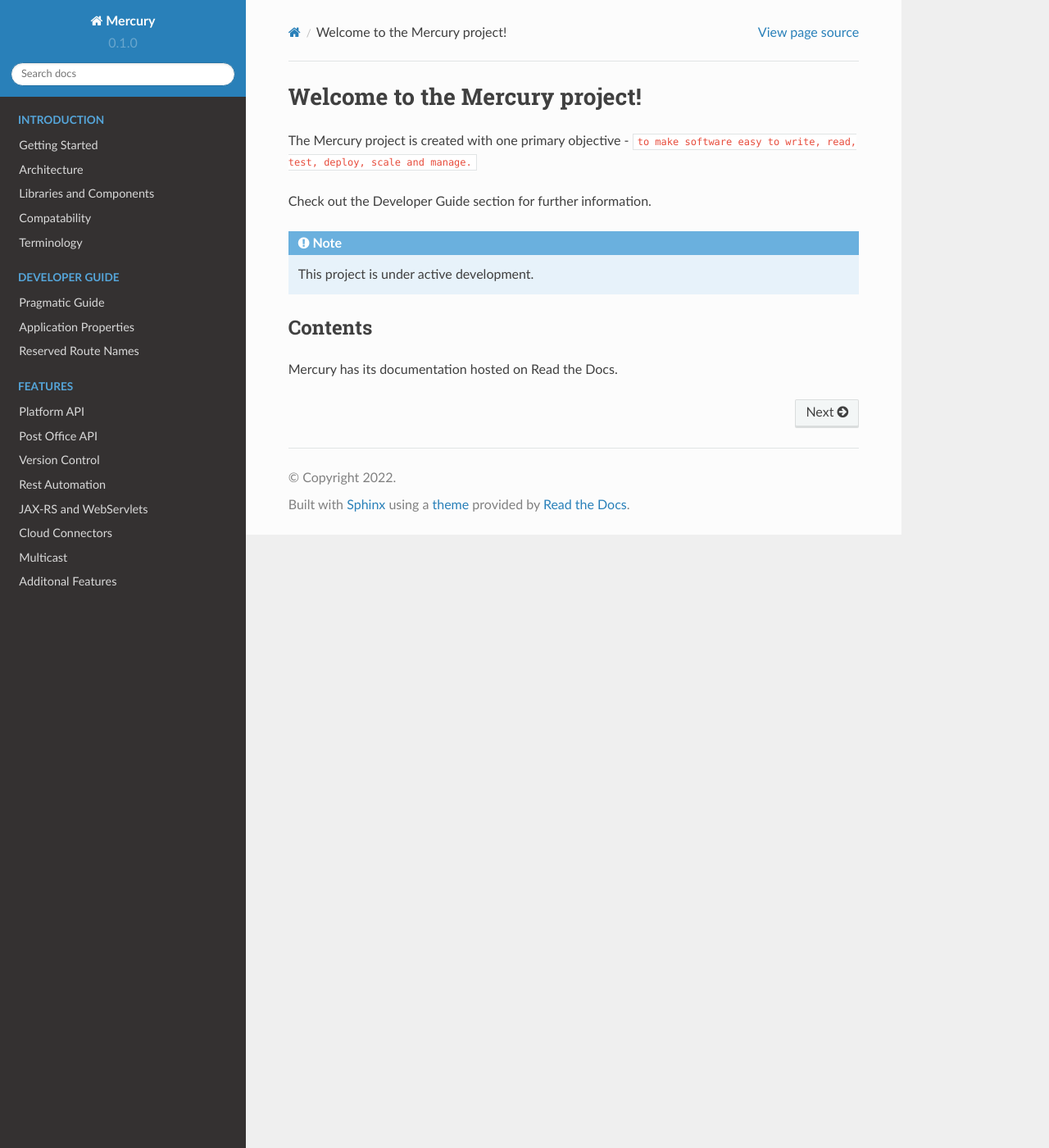
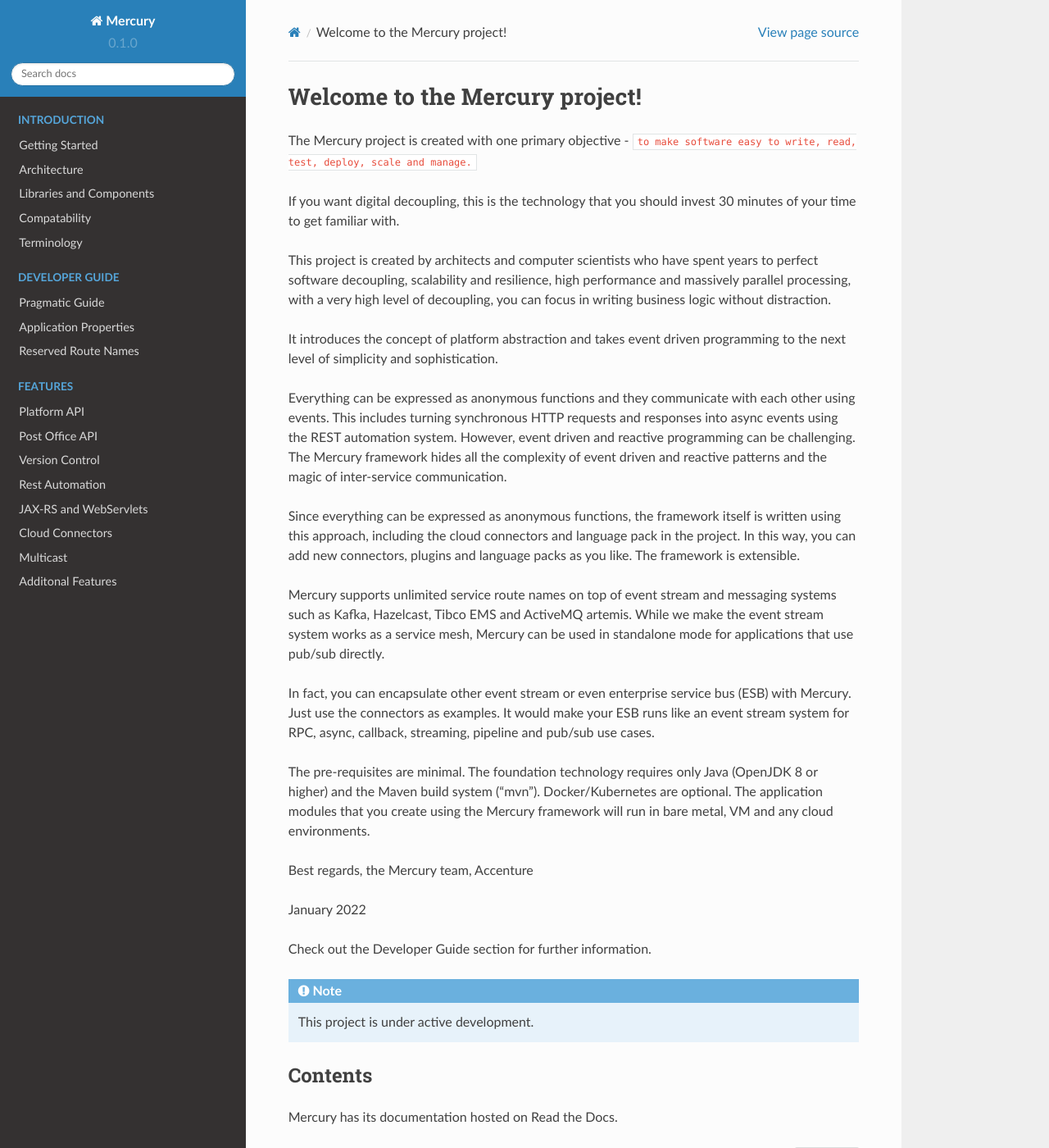
Before and after one commit to victorqzhang/refactory-vic, a Sphinx documentation site: the page built from docs/source/index.rst, in a window 1280 px wide and 1400 px high. Shown: the whole window at 82% size. Built offline with Sphinx 7.4.7 and the Read the Docs theme 2.0.0, drawn with Linux system fonts in a browser that asks for light colours.

Commit message:
Update index.rst

```diff
--- a/docs/source/index.rst
+++ b/docs/source/index.rst
@@ -2,6 +2,27 @@ Welcome to the Mercury project!
 ===================================
 
 The Mercury project is created with one primary objective - ``to make software easy to write, read, test, deploy, scale and manage.``
+
+If you want digital decoupling, this is the technology that you should invest 30 minutes of your time to get familiar with.
+
+This project is created by architects and computer scientists who have spent years to perfect software decoupling, scalability and resilience, high performance and massively parallel processing, with a very high level of decoupling, you can focus in writing business logic without distraction.
+
+It introduces the concept of platform abstraction and takes event driven programming to the next level of simplicity and sophistication.
+
+Everything can be expressed as anonymous functions and they communicate with each other using events. This includes turning synchronous HTTP requests and responses into async events using the REST automation system. However, event driven and reactive programming can be challenging. The Mercury framework hides all the complexity of event driven and reactive patterns and the magic of inter-service communication.
+
+Since everything can be expressed as anonymous functions, the framework itself is written using this approach, including the cloud connectors and language pack in the project. In this way, you can add new connectors, plugins and language packs as you like. The framework is extensible.
+
+Mercury supports unlimited service route names on top of event stream and messaging systems such as Kafka, Hazelcast, Tibco EMS and ActiveMQ artemis. While we make the event stream system works as a service mesh, Mercury can be used in standalone mode for applications that use pub/sub directly.
+
+In fact, you can encapsulate other event stream or even enterprise service bus (ESB) with Mercury. Just use the connectors as examples. It would make your ESB runs like an event stream system for RPC, async, callback, streaming, pipeline and pub/sub use cases.
+
+The pre-requisites are minimal. The foundation technology requires only Java (OpenJDK 8 or higher) and the Maven build system ("mvn"). Docker/Kubernetes are optional. The application modules that you create using the Mercury framework will run in bare metal, VM and any cloud environments.
+
+Best regards, the Mercury team, Accenture
+
+January 2022
+
 
 Check out the Developer Guide section for further information.
 
```
